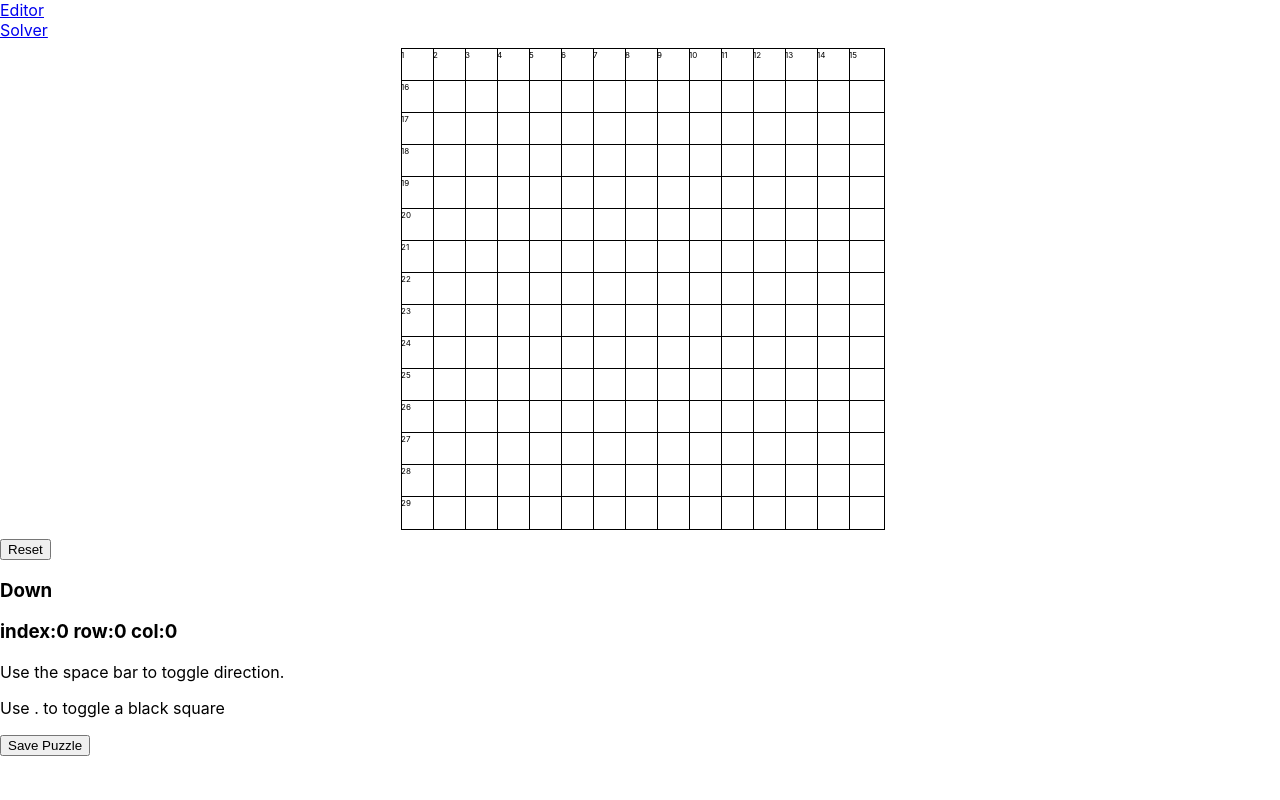
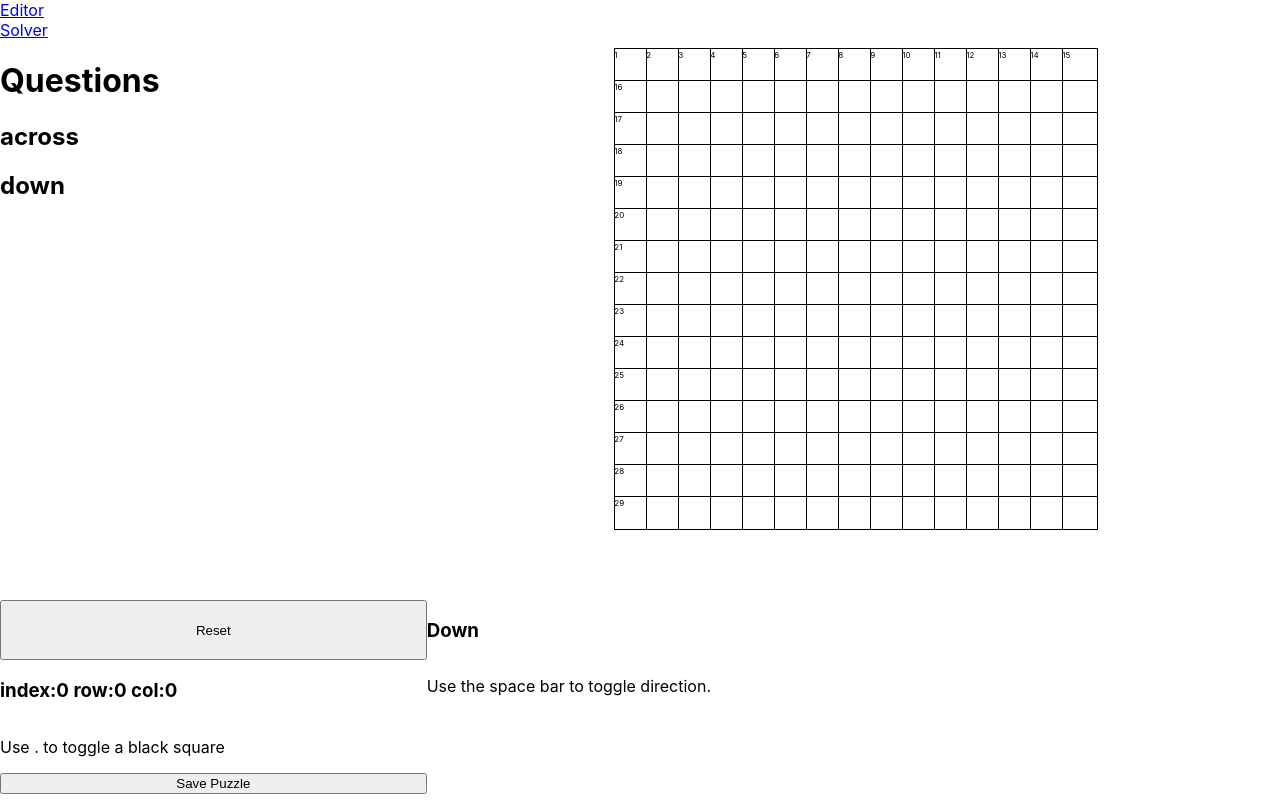
Before and after one commit to poozipotti/crooswordmaker, a React (Create React App) app: page /edit in a window 1280 px wide. Built offline with nearby package versions, Linux system fonts and the light colour scheme.

Commit message:
questions prototype

```diff
--- a/src/components/Crossword/Crossword.tsx
+++ b/src/components/Crossword/Crossword.tsx
@@ -8,19 +8,21 @@ export type Box = {
   label: number | undefined;
   wordAcrossLabel?: number;
   wordDownLabel?: number;
-}
+};
 
 export enum WordDirection {
   down,
   across
 }
 
-export type Word = {
-  label: number;
-  direction: WordDirection;
-  word: string;
-  hint: string;
+export interface Questions {
+  [questionNumber: number]: Question
 }
+
+export type Question = {
+  down: undefined | string
+  across: undefined | string
+};
 
 const CrosswordContainer = styled.div`
   display: grid;
@@ -45,7 +47,7 @@ const SquareInput = styled.input<InputCSSProps>`
   border: 1px solid black;
   height: 30px;
   width: 30px;
-  background-color: ${(props) => (props.blackSquare ? "black" : "white")};
+  background-color: ${props => (props.blackSquare ? "black" : "white")};
   font-size: 1rem;
   display: flex;
   justify-self: center;
@@ -53,7 +55,7 @@ const SquareInput = styled.input<InputCSSProps>`
   text-align: center;
   color: black;
   &:hover {
-    background-color: ${(props) => (props.blackSquare ? "black" : "#aaaaff")};
+    background-color: ${props => (props.blackSquare ? "black" : "#aaaaff")};
   }
 `;
 
@@ -77,7 +79,7 @@ type Props =
       isEditable: false;
     };
 
-export const Crossword: React.FC<Props> = (props) => {
+export const Crossword: React.FC<Props> = props => {
   const { state, dispatch, isEditable } = props;
 
   const [isDown, setIsDown] = useState(true);
@@ -88,9 +90,9 @@ export const Crossword: React.FC<Props> = (props) => {
     return isDown ? down : across;
   };
 
-  const metaData = state.boxes.map((box) => ({
+  const metaData = state.boxes.map(box => ({
     character: box.char,
-    ref: React.createRef<HTMLInputElement>(),
+    ref: React.createRef<HTMLInputElement>()
   }));
 
   const inputs = metaData.map((meta, i) => {
@@ -104,34 +106,34 @@ export const Crossword: React.FC<Props> = (props) => {
           maxLength={1}
           value={state.boxes[i].char === "." ? "" : state.boxes[i].char}
           ref={ref}
-          onFocus={(e) => {
+          onFocus={e => {
             e.target.select();
           }}
-          onKeyDown={(e) => {
+          onKeyDown={e => {
             if (e.keyCode === 32) {
               e.preventDefault();
-              setIsDown((state) => !state);
+              setIsDown(state => !state);
             }
           }}
-          onChange={(e) => {
+          onChange={e => {
             e.preventDefault();
             if (e.target.value.match(`[a-zA-Z${isEditable && "."}]`)) {
               (metaData[getNextBox(i)].ref.current as HTMLElement)?.focus();
               if (isEditable && e.target.value === ".") {
                 (dispatch as React.Dispatch<EditorActions>)({
                   type: "TOGGLE_BLACK_SPACE",
-                  index: i,
+                  index: i
                 });
                 return;
               }
               dispatch({
                 type: "SET_LETTER",
-                payload: { index: i, newVal: e.target.value.toUpperCase() },
+                payload: { index: i, newVal: e.target.value.toUpperCase() }
               });
             } else if (e.target.value === "") {
               dispatch({
                 type: "SET_LETTER",
-                payload: { index: i, newVal: e.target.value.toUpperCase() },
+                payload: { index: i, newVal: e.target.value.toUpperCase() }
               });
             }
           }}
--- a/src/components/Crossword/Editor.tsx
+++ b/src/components/Crossword/Editor.tsx
@@ -1,10 +1,10 @@
 import React, { useReducer } from "react";
-import Crossword, { Box, Word } from "./Crossword";
+import Crossword, { Box, Questions } from "./Crossword";
 
 export interface EditorState {
   boxes: Box[];
   lastChanged: number;
-  words: Word[];
+  questions: Questions;
 }
 
 const initialState: EditorState = {
@@ -19,7 +19,7 @@ const initialState: EditorState = {
       return elem;
     }),
   lastChanged: 0,
-  words: [],
+  questions: {}
 };
 
 export type EditorActions =
@@ -44,7 +44,7 @@ function reducer(state: EditorState, action: EditorActions) {
         lastChanged: index,
         boxes: state.boxes.map((elem, i) =>
           i === index ? { ...elem, char: newVal } : elem
-        ),
+        )
       };
     case "TOGGLE_BLACK_SPACE":
       const newBoxes = state.boxes.map((elem, i) => {
@@ -55,10 +55,12 @@ function reducer(state: EditorState, action: EditorActions) {
         }
         return elem;
       });
+      const updatedBoxes = updateLabels(newBoxes);
       return {
         ...state,
         lastChanged: action.index,
-        boxes: updateLabels(newBoxes),
+        boxes: updatedBoxes,
+        questions: getQuestions(updatedBoxes, state.questions)
       };
     case "RESET":
       return initialState;
@@ -69,24 +71,78 @@ function reducer(state: EditorState, action: EditorActions) {
 
 const updateLabels = (boxes: Box[]) => {
   let count = 1;
-  return boxes.map((elem, i) => (
+  return boxes.map((elem, i) =>
     boxes[i].char !== "." &&
-      (i < 15 ||
-        i % 15 === 0 ||
-        boxes[i - 1].char === "." ||
-        boxes[i - 15].char === ".")
+    (i < 15 ||
+      i % 15 === 0 ||
+      boxes[i - 1].char === "." ||
+      boxes[i - 15].char === ".")
       ? { ...elem, label: count++ }
       : { ...elem, label: undefined }
-  ));
+  );
 };
+
+const getQuestions = (boxes: Box[], questions: Questions) => {
+  return boxes.reduce(
+    (questionMap, elem, i) =>
+      elem.label
+        ? {
+            ...questionMap,
+            [elem.label]: {
+              down:
+                i < 15 || boxes[i - 15].char === "."
+                  ? /*questions[elem.label]?.down ||*/ `${
+                      15 - Math.floor(i / 15)
+                    }`
+                  : undefined,
+              across:
+                i % 15 === 0 || boxes[i - 1].char === "."
+                  ? /*questions[elem.label]?.across ||*/ 15 - (i % 15)
+                  : undefined
+            }
+          }
+        : questionMap,
+    {}
+  );
+};
+
+const QuestionContainer: React.FC<{ questions: Questions }> = ({
+  questions
+}) => (
+  <div style={{ height: "70vh", overflow: "scroll" }}>
+    <h1> Questions</h1>
+    <h2> across </h2>
+    <div>
+      {Object.entries(questions)
+        .filter(([, question]) => question.across)
+        .map(([questionNumber, question]) => (
+          <div key={`A${questionNumber}`}>{`${questionNumber}. ${
+            question.across || ""
+          }?`}</div>
+        ))}
+    </div>
+    <h2> down </h2>
+    <div>
+      {Object.entries(questions)
+        .filter(([, question]) => question.down)
+        .map(([questionNumber, question]) => (
+          <div key={`D${questionNumber}`}>{`${questionNumber}. ${
+            question.down || ""
+          }?`}</div>
+        ))}
+    </div>
+  </div>
+);
 
 export const Editor: React.FC = () => {
   const [state, dispatch] = useReducer(reducer, initialState);
 
   return (
-    <>
+    <div style={{ display: "grid", gridTemplate: "1fr / 1fr 2fr" }}>
+      <QuestionContainer questions={state.questions} />
       <Crossword state={state} dispatch={dispatch} isEditable={true} />
+      <div></div>
       <button>Save Puzzle</button>
-    </>
+    </div>
   );
 };
```
